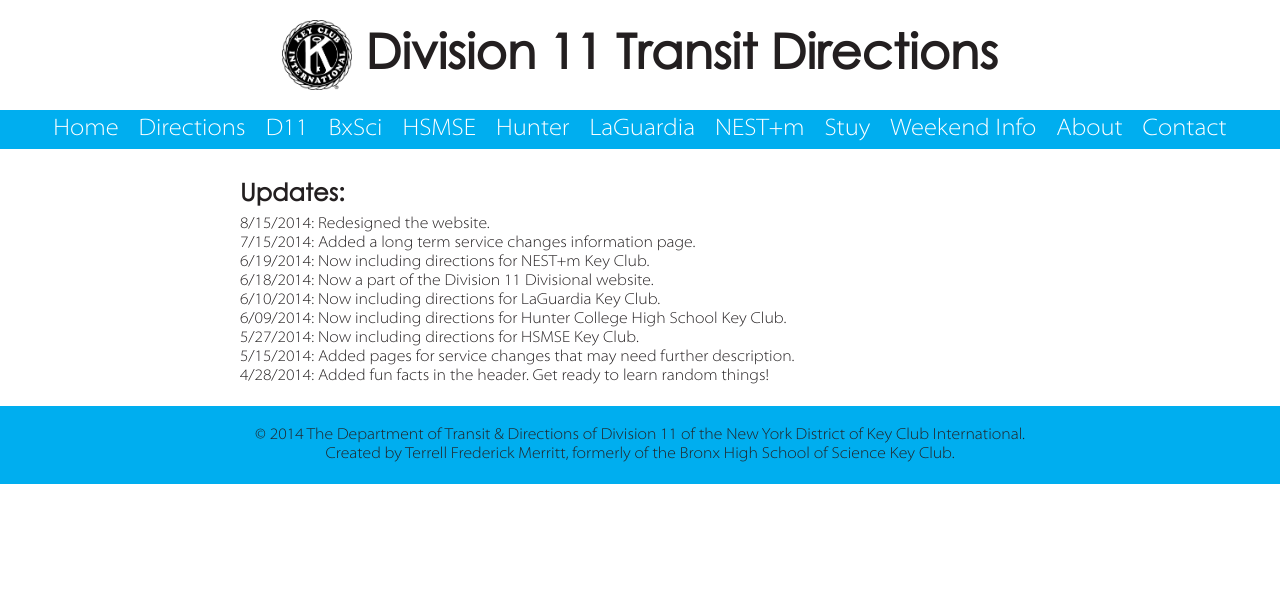
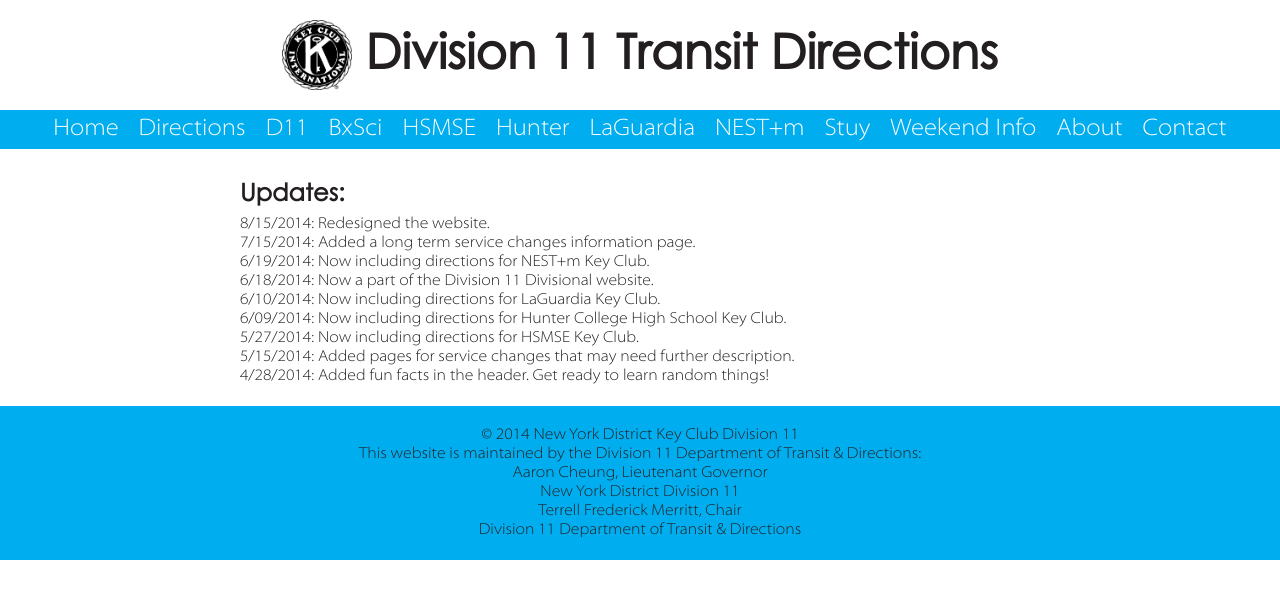
Before and after one commit to d11directions/d11directions.github.io, a Jekyll site: the page built from index.html, in a window 1280 px wide. Shown: the top 599 px of the page. Built offline with Jekyll 4.4.1, drawn with Linux system fonts in a browser that asks for light colours.

Commit message:
Footer - redo

```diff
--- a/_includes/footer.html
+++ b/_includes/footer.html
@@ -1,5 +1,9 @@
 <div id="footer_wrap" class="outer">
   <footer class="inner" style="text-align: center;">
-    <p>&copy; 2014 The Department of Transit &amp; Directions of Division 11 of the New York District of Key Club International.<br>Created by Terrell Frederick Merritt, formerly of the Bronx High School of Science Key Club.</p>
+      <p class="no_link_color">&copy; 2014 <a href="http://nydkc11.org">New York District Key Club Division 11</a><br></p>
+      <p>This website is maintained by the Division 11 Department of Transit &amp; Directions&#58;<p>
+      <div id="footer_left">Aaron Cheung, Lieutenant Governor<br>New York District Division 11</div>
+      <div id="footer_right">Terrell Frederick Merritt, Chair<br>Division 11 Department of Transit &amp; Directions</div>
+      <div class="clear"></div>
   </footer>
 </div>
```
